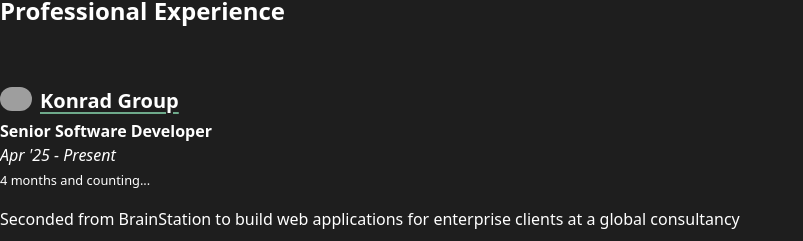
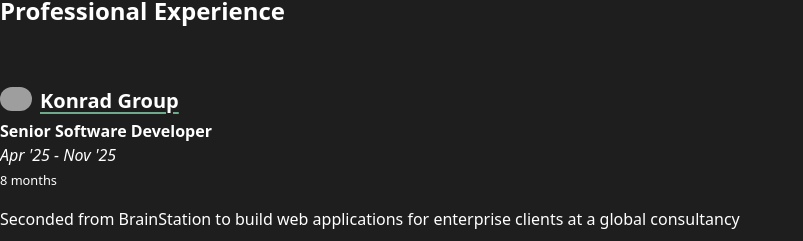
Before and after one commit to SammyAbukmeil/portfolio, a Next.js app: page /en in a window 1280 px wide. Shown: the part 2231-2472 px from the top of the page, without its empty margins (0-803 px from the left). Built offline with nearby package versions, Linux system fonts and the light colour scheme; grey boxes are pictures that could not be loaded.

Commit message:
Update experience section

```diff
--- a/app/components/sections/ExperienceSection.tsx
+++ b/app/components/sections/ExperienceSection.tsx
@@ -18,8 +18,9 @@
       <Experience
         title="Konrad Group"
         role="Senior Software Developer"
+        time={t("eightMonths")}
         link="https://www.konrad.com"
-        date={`Apr '25 - ${t('present')}`}
+        date={`Apr '25 - Nov '25`}
         logo={konradLogo}
       >
         <p>{t('konrad')}</p>
--- a/messages/en.json
+++ b/messages/en.json
@@ -57,6 +57,7 @@
     "threeYears": "3 years",
     "oneYear": "1 year",
     "nineMonths": "9 months",
+    "eightMonths": "8 months",
     "twoPointFiveYears": "2.5 years",
     "sixMonths": "6 months",
     "twoYears": "2 years"
--- a/messages/jp.json
+++ b/messages/jp.json
@@ -57,6 +57,7 @@
     "threeYears": "3年",
     "oneYear": "1年",
     "nineMonths": "9ヶ月",
+    "eightMonths": "8ヶ月",
     "twoPointFiveYears": "2.5年",
     "sixMonths": "6ヶ月",
     "twoYears": "2年"
```
